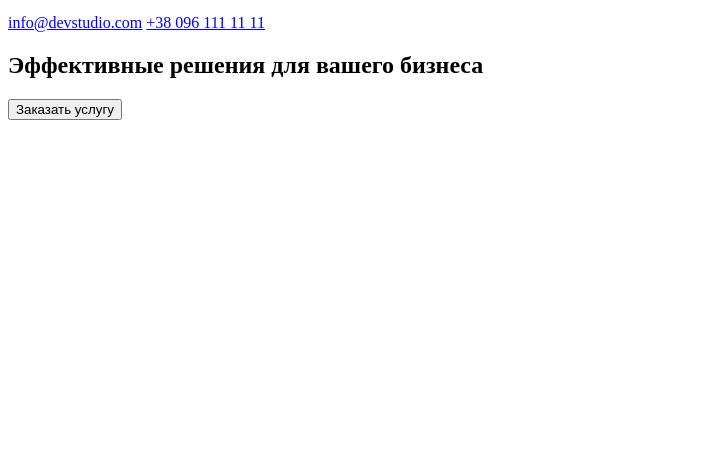
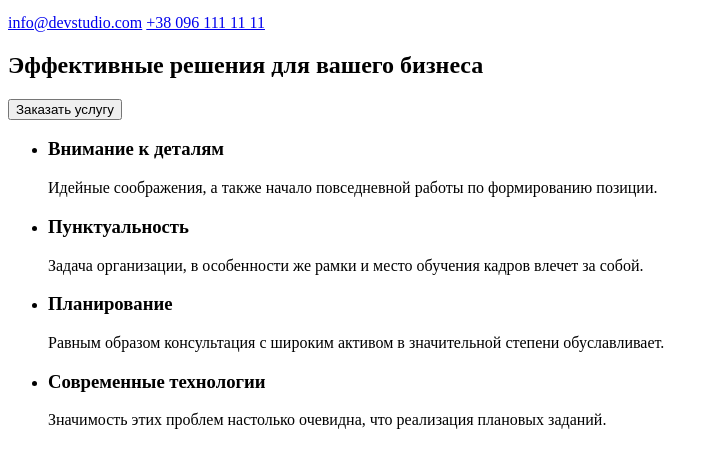
Before and after one commit to vladterko/goit-markup-hw-01, a plain HTML site: page index.html in a window 1280 px wide. Shown: the part 123-590 px from the top of the page, without its empty margins (0-717 px from the left). Drawn offline with Linux system fonts and the light colour scheme.

Commit message:
Create Specificity section

```diff
--- a/index.html
+++ b/index.html
@@ -28,6 +28,32 @@
         <h1>Эффективные решения для вашего бизнеса</h1>
         <button type="button">Заказать услугу</button>
       </section>
+
+      <!-- Specificity section -->
+      <section>
+        <ul>
+          <li>
+            <h3>Внимание к деталям</h3>
+            <p>Идейные соображения, а также начало повседневной работы по формированию позиции.</p>
+          </li>
+          <li>
+            <h3>Пунктуальность</h3>
+            <p>
+              Задача организации, в особенности же рамки и место обучения кадров влечет за собой.
+            </p>
+          </li>
+          <li>
+            <h3>Планирование</h3>
+            <p>
+              Равным образом консультация с широким активом в значительной степени обуславливает.
+            </p>
+          </li>
+          <li>
+            <h3>Современные технологии</h3>
+            <p>Значимость этих проблем настолько очевидна, что реализация плановых заданий.</p>
+          </li>
+        </ul>
+      </section>
     </main>
   </body>
 </html>
```
